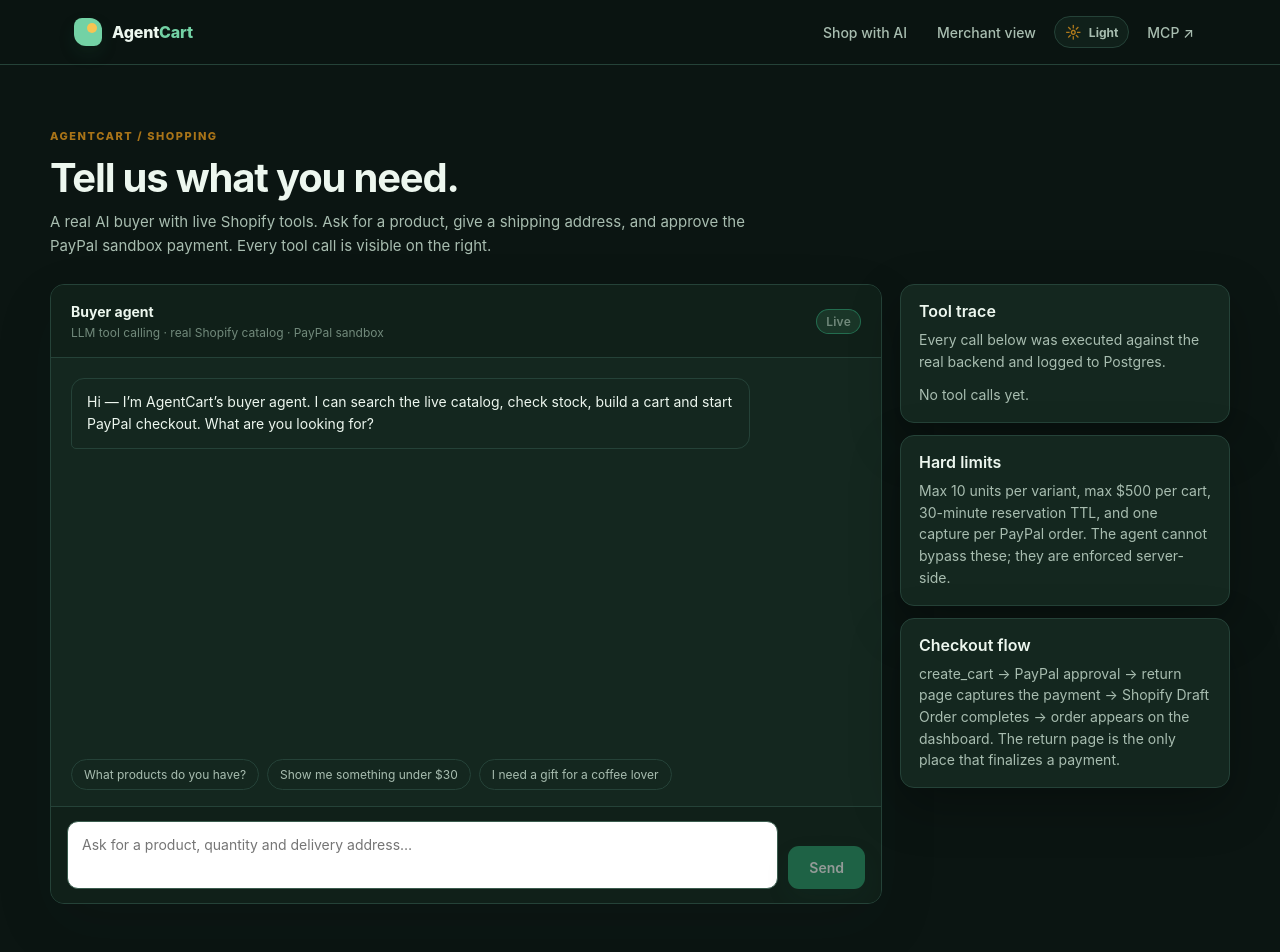
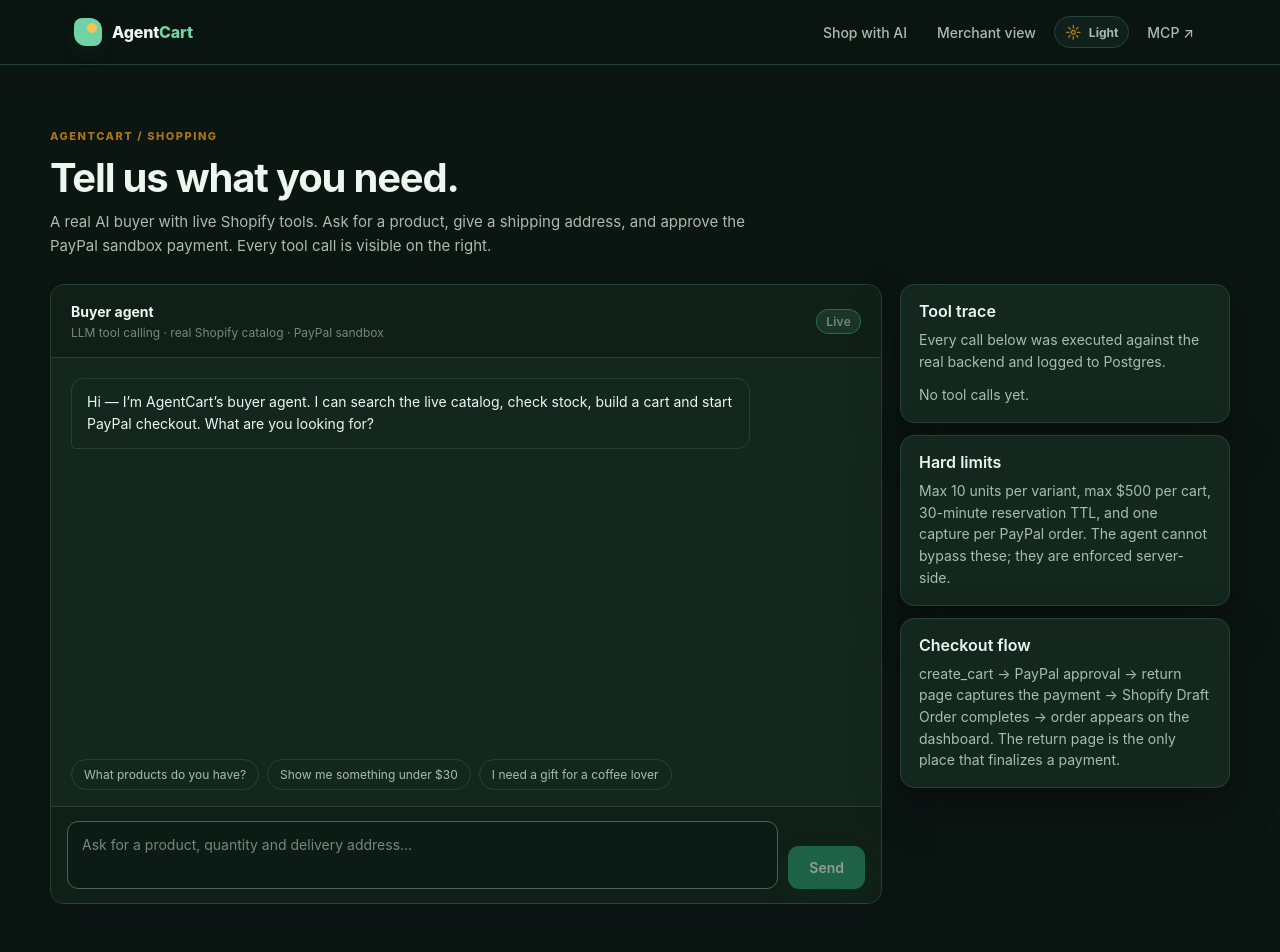
Before and after one commit to alexdelgadillosan/agent-ready-store, a Next.js app: page /chat in a window 1280 px wide. Shown: the top 952 px of the page. Built offline with nearby package versions, Linux system fonts and the light colour scheme.

Commit message:
fix chat input contrast in dark mode

```diff
--- a/app/globals.css
+++ b/app/globals.css
@@ -641,6 +641,21 @@ html[data-theme="dark"] .step {
   box-shadow: 0 0 0 3px rgba(91, 140, 255, 0.15);
 }
 
+.chat-input textarea::placeholder {
+  color: var(--text-dim);
+  opacity: 1;
+}
+
+html[data-theme="dark"] .chat-input textarea {
+  background: #0d1b16;
+  color: #edf7ef;
+  border-color: #416656;
+}
+
+html[data-theme="dark"] .chat-input textarea:focus {
+  box-shadow: 0 0 0 3px rgba(115, 210, 165, 0.18);
+}
+
 .chat-samples {
   display: flex;
   flex-wrap: wrap;
```
